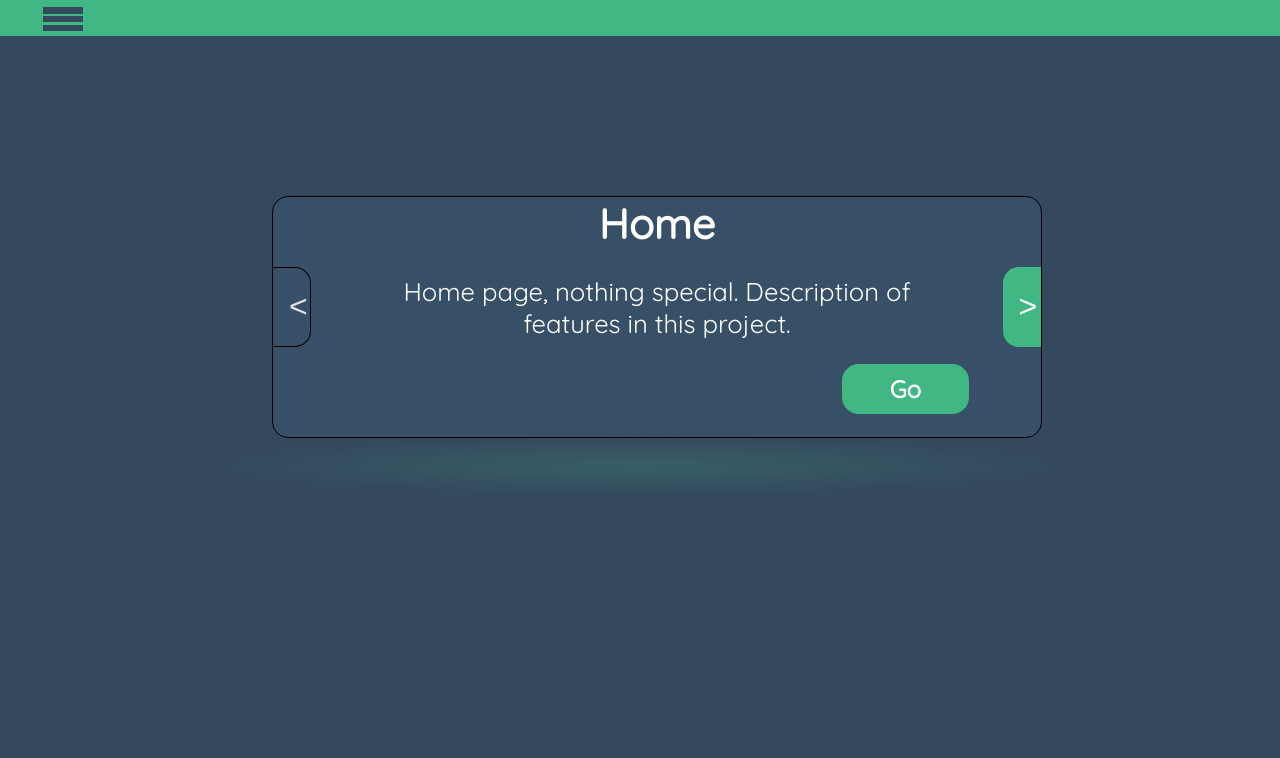
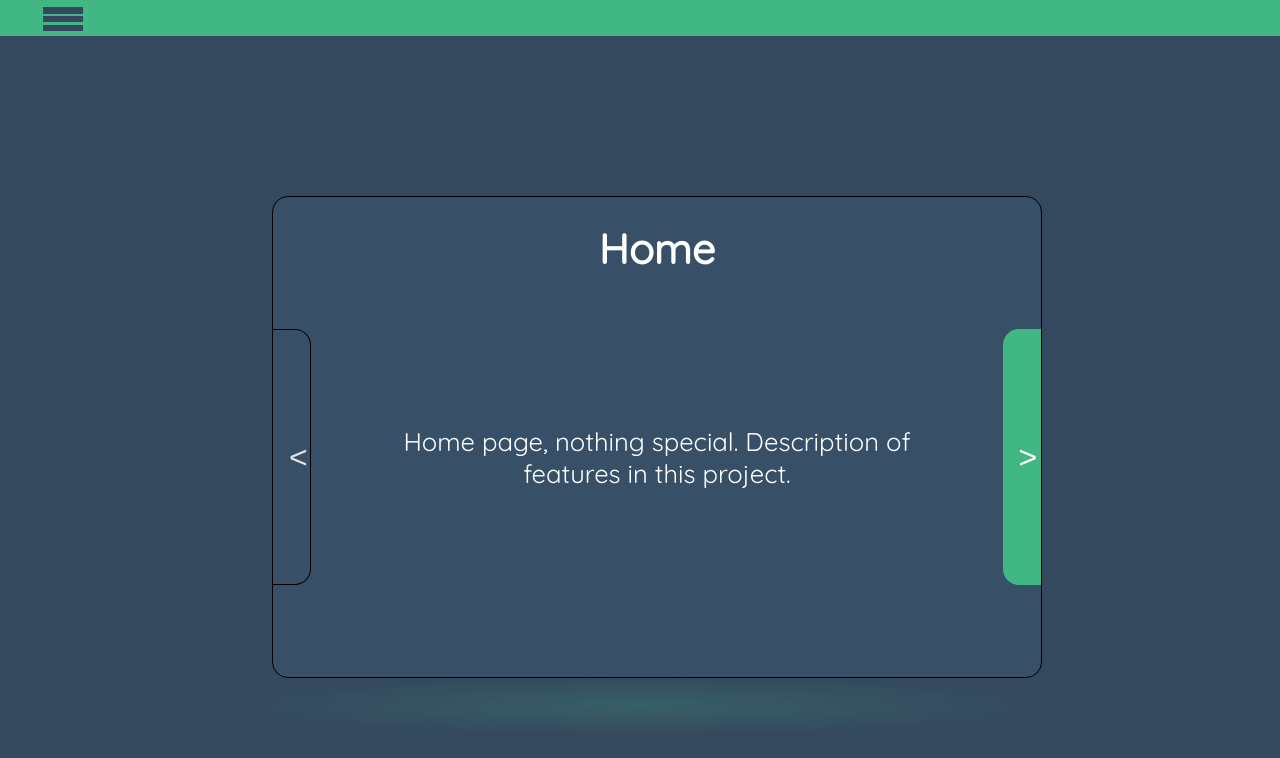
Before and after one commit to RZEPI/engineering-thesis-vue, a Vue app in the folder vue-app/: page / in a window 1280 px wide. Shown: the top 758 px of the page. Built offline with nearby package versions, Linux system fonts and the light colour scheme.

Commit message:
bugfix for retarded browsers, removed go button for HomePage

```diff
--- a/vue-app/src/components/UI/FeatureDescription.vue
+++ b/vue-app/src/components/UI/FeatureDescription.vue
@@ -8,7 +8,9 @@
             </p>
              <button :class="{inactive: isLast}" @click="onNextClick">&gt;</button>
         </div>
-        <router-link :to="site.link"> Go </router-link>
+        <div class="goto-button__container">
+            <router-link :to="site.link" v-if="!isFirst"> Go </router-link>
+        </div>
     </div>
 </template>
 
@@ -18,11 +20,9 @@ import { FeatureDescriptionProps } from '../../models/FeatureDescriptionProps';
 const { site, isFirst, isLast } = defineProps<FeatureDescriptionProps>();
 const emit = defineEmits(['next', 'previous']);
 function onPreviousClick() {
-    if(isFirst) return;
     emit('previous');
 }
 function onNextClick() {
-    if(isLast) return;
     emit('next');
 }
 
@@ -47,11 +47,18 @@ function onNextClick() {
     font-size: 2.6em;
     margin-top: 0.6em;
 }
-.container a {
+
+.goto-button__container
+{
+    width: 100%;
+    height: 6vh;
+    display: flex;
+}
+.goto-button__container a {
+    margin-left: auto;
+    margin-right: 4em;
+    margin-bottom: auto;
     padding:0.4em 2em;
-    margin: auto 3em 2em auto;
-    margin-top: auto;
-    margin-left:auto;
     text-align: center;
     font-size: 1.5em;
     font-weight: bold;
@@ -60,7 +67,7 @@ function onNextClick() {
     background-color: var(--main-color);
     color: var(--main-text-color);
 }
-.container a:hover{
+.goto-button__container a:hover{
     background-color: var(--hover-element-color);
 }
 
@@ -104,10 +111,16 @@ function onNextClick() {
     border-left: 1px solid black !important;
     border-right: 0px !important;
 }
-@media (max-height: 700px) {
+@media (max-height: 800px) {
     .container {
         margin-top: 0;
         height: 60vh;
     }
+
+    .goto-button__container a {
+        margin-top: -1.4em;
+        font-size: 1.6em;
+        padding: 0.3em 1.2em;
+    }
 }
 </style>
```
